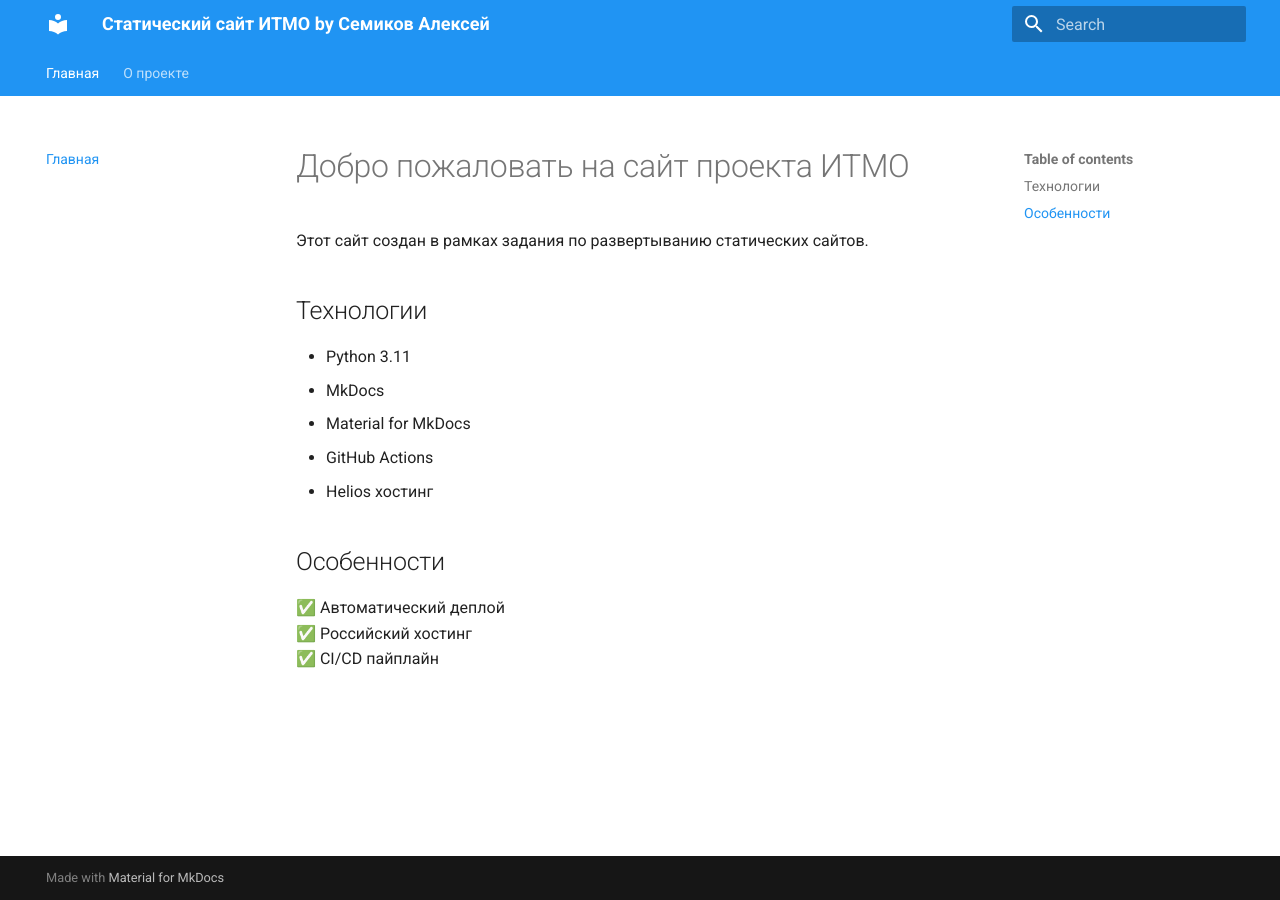
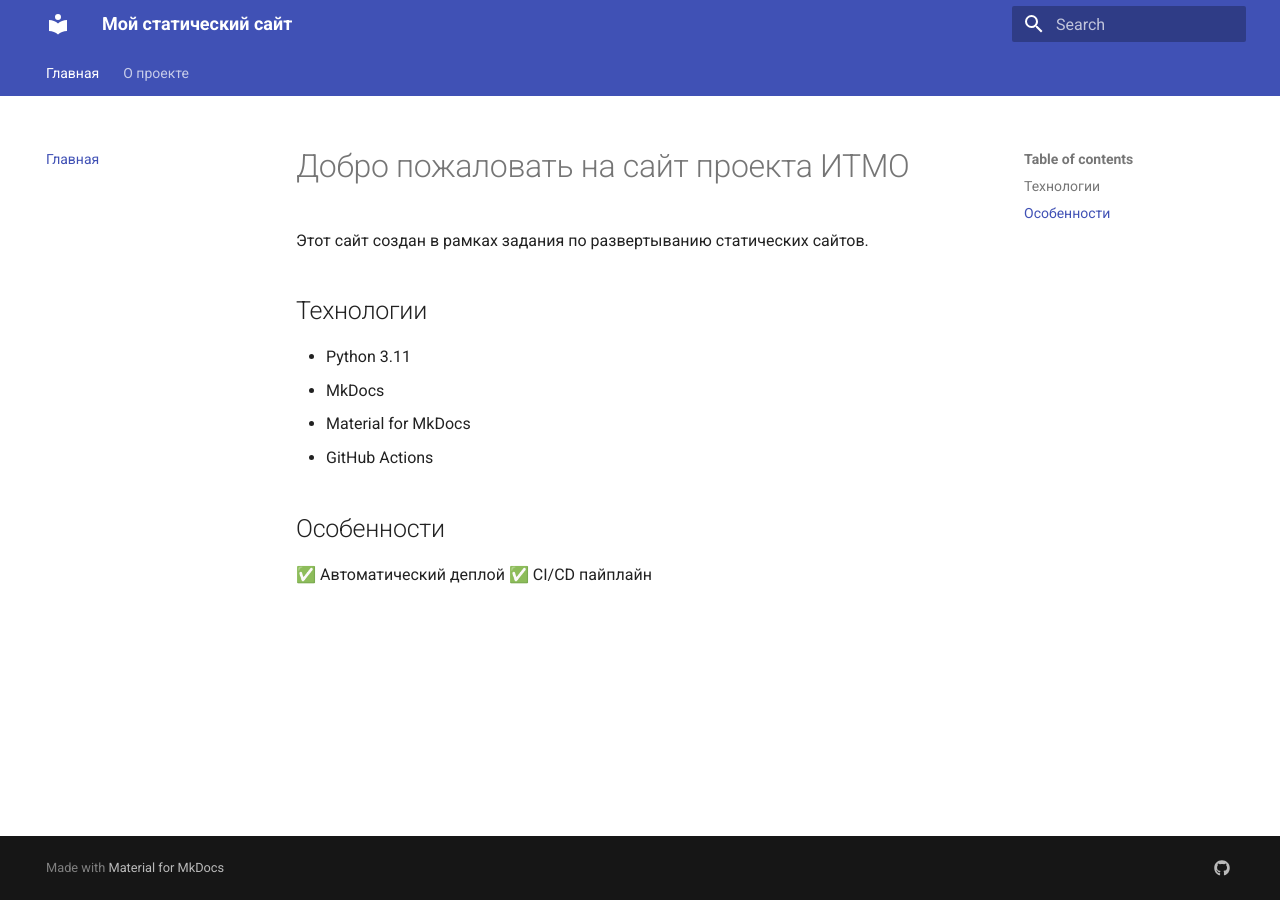
Before and after one commit to aasemikov/static-site, an MkDocs documentation site: the page built from docs/index.md, in a window 1280 px wide. Built offline with MkDocs 1.6.1 and Material for MkDocs 9.7.7, drawn with Linux system fonts in a browser that asks for light colours.

```diff
--- a/docs/index.md
+++ b/docs/index.md
@@ -7,9 +7,7 @@
 - MkDocs
 - Material for MkDocs
 - GitHub Actions
-- Helios хостинг
 
 ## Особенности
 ✅ Автоматический деплой
-✅ Российский хостинг
 ✅ CI/CD пайплайн
--- a/mkdocs.yml
+++ b/mkdocs.yml
@@ -1,6 +1,6 @@
-site_name: Статический сайт ИТМО by Семиков Алексей
-site_description: Проект для развертывания на Helios
-site_author: Студент 2 курса магистратуры Семиков Алексей
+site_name: Мой статический сайт
+site_description: Статический сайт на GitHub Pages
+site_url: https://aasemikov.github.io/my-static-site/
 
 theme:
   name: material
@@ -8,14 +8,15 @@ theme:
     - navigation.tabs
     - navigation.sections
     - search.suggest
-    - search.highlight
-  palette:
-    primary: blue
-    accent: light blue
 
 nav:
   - Главная: index.md
   - О проекте: about.md
+
+extra:
+  social:
+    - icon: fontawesome/brands/github
+      link: https://github.com/aasemikov
 
 markdown_extensions:
   - toc:
```
Also changed, not shown: 1 other file.
